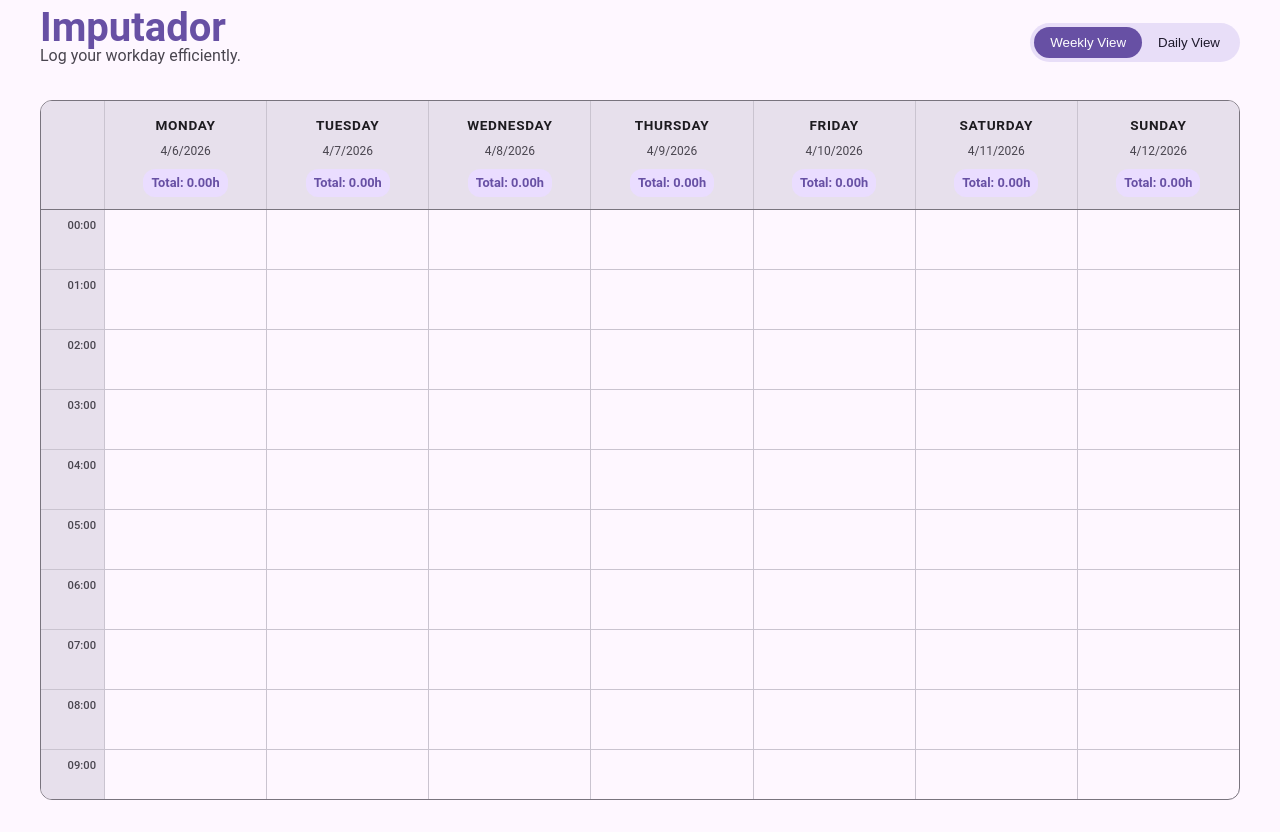
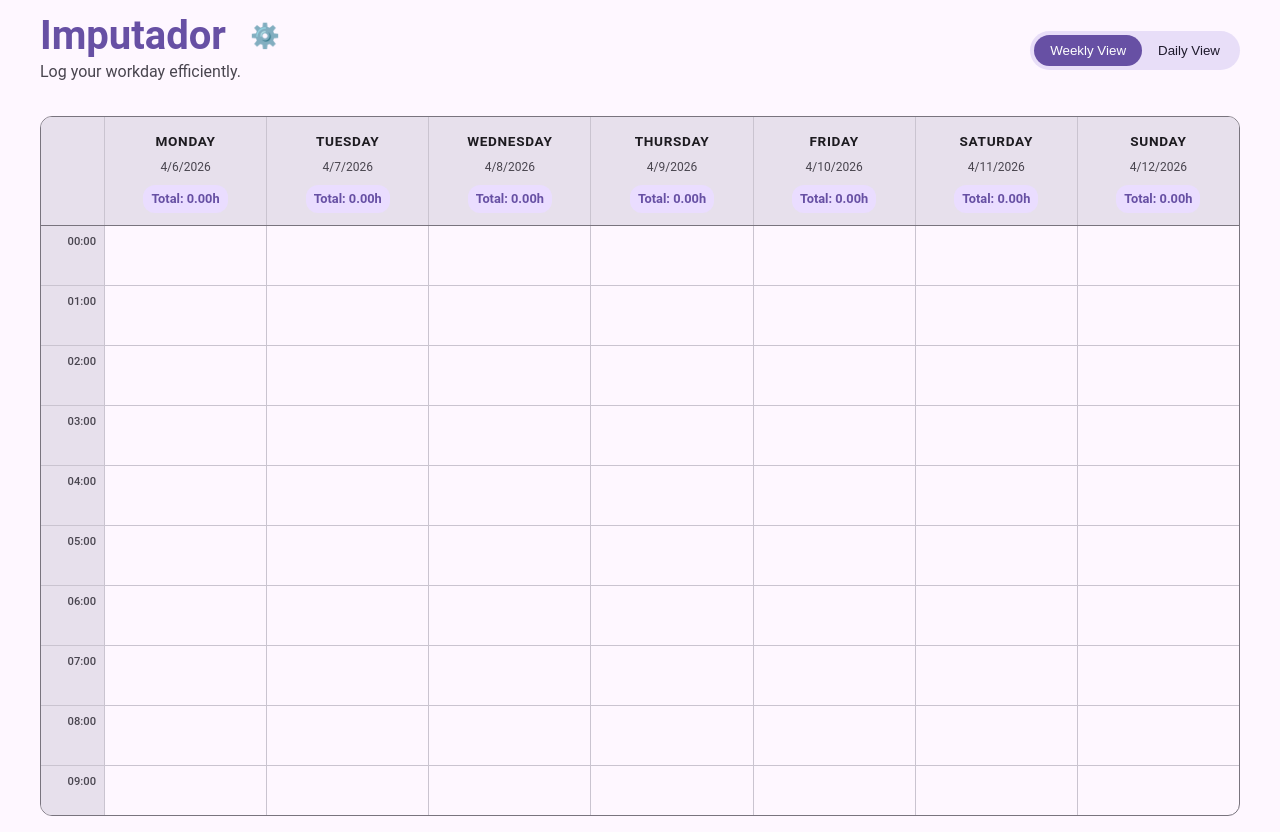
Before and after one commit to Jarki26/imputador, a SvelteKit app: page / in a window 1280 px wide. Built offline with nearby package versions, Linux system fonts and the light colour scheme.

Commit message:
feat(config): Integrate Settings UI with IndexedDB for persistence

```diff
--- /dev/null
+++ b/src/lib/configStore.ts
@@ -0,0 +1,26 @@
+import { initDB } from './db';
+
+/**
+ * Service to manage application configuration persisted in IndexedDB.
+ */
+export class ConfigStore {
+  constructor(private dbName: string = 'imputador-db') {}
+
+  /**
+   * Retrieves the weekly hours target from the config store.
+   * Defaults to 41 if not found.
+   */
+  async getWeeklyHoursTarget(): Promise<number> {
+    const db = await initDB(this.dbName);
+    const config = await db.get('config', 'weeklyHoursTarget');
+    return config ? config.value : 41;
+  }
+
+  /**
+   * Saves the weekly hours target to the config store.
+   */
+  async setWeeklyHoursTarget(target: number): Promise<void> {
+    const db = await initDB(this.dbName);
+    await db.put('config', { key: 'weeklyHoursTarget', value: target });
+  }
+}
--- a/src/lib/db.ts
+++ b/src/lib/db.ts
@@ -42,7 +42,7 @@ export interface RecentTask {
 export async function initDB(
   dbName: string = 'imputador-db',
 ): Promise<IDBPDatabase> {
-  return openDB(dbName, 2, {
+  return openDB(dbName, 3, {
     upgrade(db, oldVersion) {
       if (oldVersion < 1) {
         // Create tasks store with an index on date (start time)
@@ -65,6 +65,10 @@ export async function initDB(
         });
         recentStore.createIndex('lastUsedAt', 'lastUsedAt');
       }
+      if (oldVersion < 3) {
+        // Create config store
+        db.createObjectStore('config', { keyPath: 'key' });
+      }
     },
   });
 }
--- a/src/routes/+page.svelte
+++ b/src/routes/+page.svelte
@@ -2,20 +2,26 @@
   import TaskForm from '$lib/TaskForm.svelte';
   import TaskList from '$lib/TaskList.svelte';
   import WeeklyView from '$lib/WeeklyView.svelte';
+  import Settings from '$lib/Settings.svelte';
+  import Modal from '$lib/Modal.svelte';
   import { TaskStore } from '$lib/taskStore';
   import { ProjectStore } from '$lib/projectStore';
+  import { ConfigStore } from '$lib/configStore';
   import { formatDateForInput } from '$lib/utils';
   import { onMount } from 'svelte';
   import type { Task } from '$lib/db';
 
   const taskStore = new TaskStore();
   const projectStore = new ProjectStore();
+  const configStore = new ConfigStore();
 
   let tasks: Task[] = $state([]);
   let today = new Date();
   let view: 'daily' | 'weekly' = $state('weekly');
 
   let showModal = $state(false);
+  let showSettings = $state(false);
+  let weeklyTarget = $state(41);
   let selectedStartTime = $state('');
   let selectedEndTime = $state('');
   let editingTask: Task | null = $state(null);
@@ -34,6 +40,7 @@
 
   onMount(async () => {
     await loadTasks();
+    weeklyTarget = await configStore.getWeeklyHoursTarget();
   });
 
   async function onTaskAdded() {
@@ -73,12 +80,27 @@
       await loadTasks();
     }
   }
+
+  async function handleSettingsSave(target: number) {
+    await configStore.setWeeklyHoursTarget(target);
+    weeklyTarget = target;
+    showSettings = false;
+  }
 </script>
 
 <div class="dashboard">
   <header>
     <div class="header-content">
-      <h1>Imputador</h1>
+      <div class="title-row">
+        <h1>Imputador</h1>
+        <button
+          class="settings-btn"
+          onclick={() => (showSettings = true)}
+          aria-label="Settings"
+        >
+          ⚙️
+        </button>
+      </div>
       <p class="subtitle">Log your workday efficiently.</p>
     </div>
     <div class="view-toggle">
@@ -145,6 +167,14 @@
       </div>
     </div>
   {/if}
+
+  <Modal
+    show={showSettings}
+    title="Settings"
+    onClose={() => (showSettings = false)}
+  >
+    <Settings {weeklyTarget} onSave={handleSettingsSave} />
+  </Modal>
 </div>
 
 <style>
@@ -158,6 +188,27 @@
     display: flex;
     justify-content: space-between;
     align-items: center;
+  }
+
+  .title-row {
+    display: flex;
+    align-items: center;
+    gap: 1rem;
+  }
+
+  .settings-btn {
+    background: none;
+    border: none;
+    font-size: 1.5rem;
+    cursor: pointer;
+    padding: 0.5rem;
+    border-radius: 50%;
+    line-height: 1;
+    transition: background-color 0.2s;
+  }
+
+  .settings-btn:hover {
+    background-color: var(--md-sys-color-surface-container-high);
   }
 
   header h1 {
```
Also changed, not shown: 2 other files (tests, documents, lock files or other folders).
